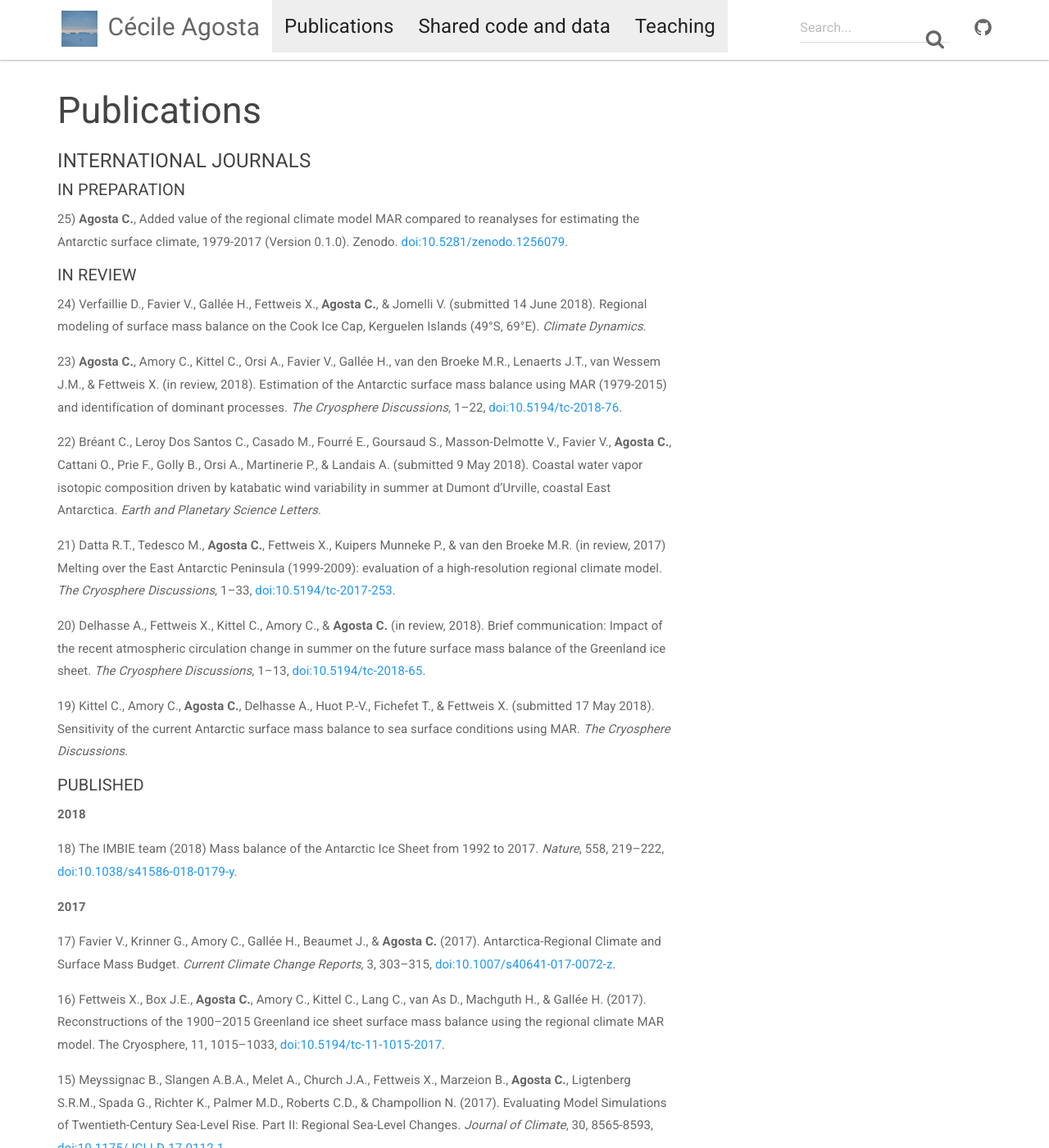
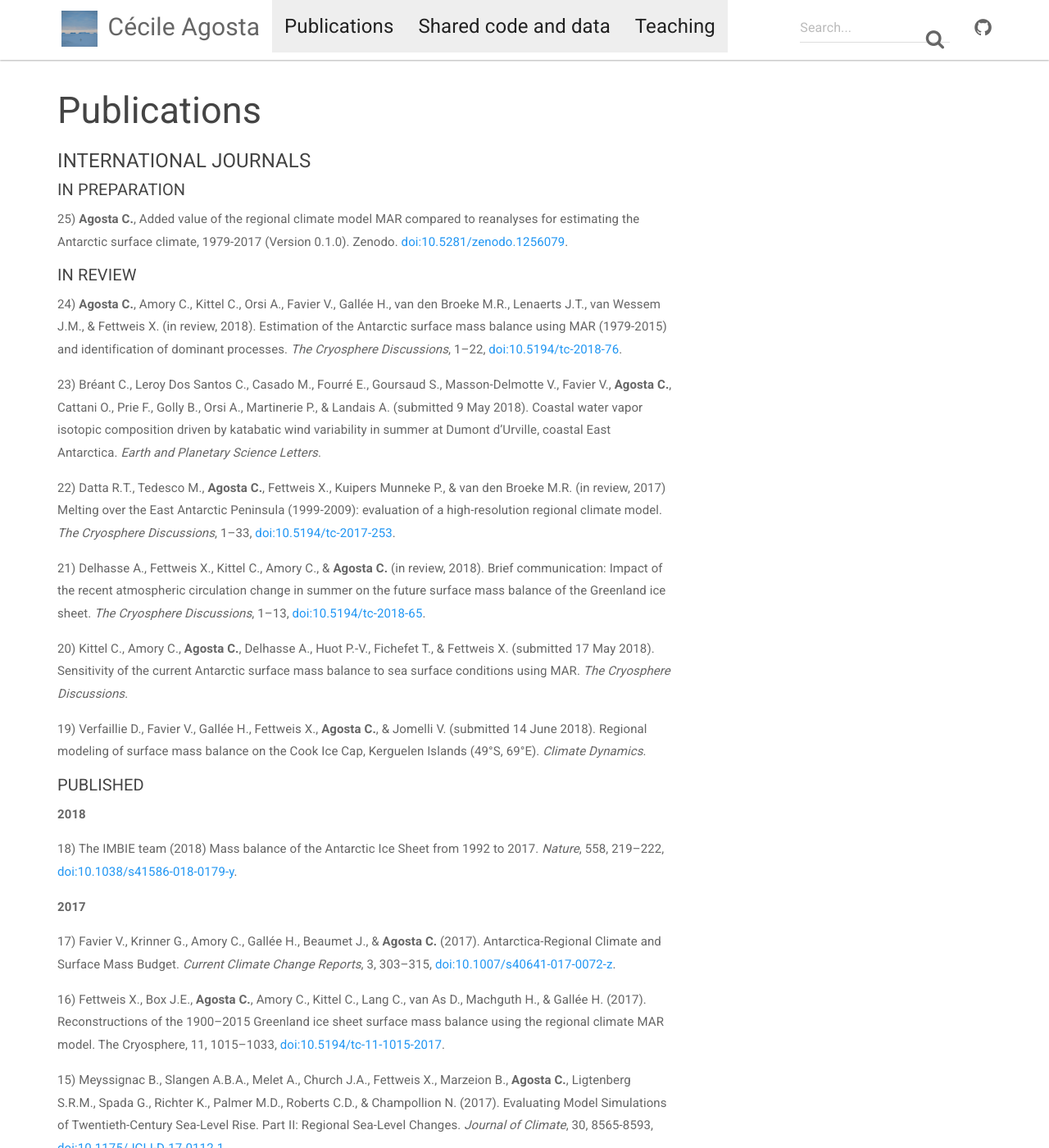
Before and after one commit to cecileagosta/cecileagosta.github.io, a Jekyll site: the page built from _docs/publications.md, in a window 1280 px wide and 1400 px high. Shown: the whole window at 82% size. Built offline with Jekyll 4.4.1, drawn with Linux system fonts in a browser that asks for light colours; nearby versions of some CDN libraries.

Commit message:
change numbers

```diff
--- a/_docs/publications.md
+++ b/_docs/publications.md
@@ -9,17 +9,17 @@
 
 ##### IN REVIEW
 
-24) Verfaillie D., Favier V., Gallée H., Fettweis X., **Agosta C.**, & Jomelli V. (submitted 14 June 2018). Regional modeling of surface mass balance on the Cook Ice Cap, Kerguelen Islands (49°S, 69°E). *Climate Dynamics*.
+24) **Agosta C.**, Amory C., Kittel C., Orsi A., Favier V., Gallée H., van den Broeke M.R., Lenaerts J.T., van Wessem J.M., & Fettweis X. (in review, 2018). Estimation of the Antarctic surface mass balance using MAR (1979-2015) and identification of dominant processes. *The Cryosphere Discussions*, 1–22, [doi:10.5194/tc-2018-76](https://doi.org/10.5194/tc-2018-76).
 
-23) **Agosta C.**, Amory C., Kittel C., Orsi A., Favier V., Gallée H., van den Broeke M.R., Lenaerts J.T., van Wessem J.M., & Fettweis X. (in review, 2018). Estimation of the Antarctic surface mass balance using MAR (1979-2015) and identification of dominant processes. *The Cryosphere Discussions*, 1–22, [doi:10.5194/tc-2018-76](https://doi.org/10.5194/tc-2018-76).
+23) Bréant C., Leroy Dos Santos C., Casado M., Fourré E., Goursaud S., Masson-Delmotte V., Favier V., **Agosta C.**, Cattani O., Prie F., Golly B., Orsi A., Martinerie P., & Landais A. (submitted 9 May 2018). Coastal water vapor isotopic composition driven by katabatic wind variability in summer at Dumont d'Urville, coastal East Antarctica. *Earth and Planetary Science Letters*.
 
-22) Bréant C., Leroy Dos Santos C., Casado M., Fourré E., Goursaud S., Masson-Delmotte V., Favier V., **Agosta C.**, Cattani O., Prie F., Golly B., Orsi A., Martinerie P., & Landais A. (submitted 9 May 2018). Coastal water vapor isotopic composition driven by katabatic wind variability in summer at Dumont d'Urville, coastal East Antarctica. *Earth and Planetary Science Letters*.
+22) Datta R.T., Tedesco M., **Agosta C.**, Fettweis X., Kuipers Munneke P., & van den Broeke M.R. (in review, 2017) Melting over the East Antarctic Peninsula (1999-2009): evaluation of a high-resolution regional climate model. *The Cryosphere Discussions*, 1–33, [doi:10.5194/tc-2017-253](https://doi.org/10.5194/tc-2017-253).
 
-21) Datta R.T., Tedesco M., **Agosta C.**, Fettweis X., Kuipers Munneke P., & van den Broeke M.R. (in review, 2017) Melting over the East Antarctic Peninsula (1999-2009): evaluation of a high-resolution regional climate model. *The Cryosphere Discussions*, 1–33, [doi:10.5194/tc-2017-253](https://doi.org/10.5194/tc-2017-253).
+21) Delhasse A., Fettweis X., Kittel C., Amory C., & **Agosta C.** (in review, 2018). Brief communication: Impact of the recent atmospheric circulation change in summer on the future surface mass balance of the Greenland ice sheet. *The Cryosphere Discussions*, 1–13, [doi:10.5194/tc-2018-65](https://doi.org/10.5194/tc-2018-65).
 
-20) Delhasse A., Fettweis X., Kittel C., Amory C., & **Agosta C.** (in review, 2018). Brief communication: Impact of the recent atmospheric circulation change in summer on the future surface mass balance of the Greenland ice sheet. *The Cryosphere Discussions*, 1–13, [doi:10.5194/tc-2018-65](https://doi.org/10.5194/tc-2018-65).
+20) Kittel C., Amory C., **Agosta C.**, Delhasse A., Huot P.-V., Fichefet T., & Fettweis X. (submitted 17 May 2018). Sensitivity of the current Antarctic surface mass balance to sea surface conditions using MAR. *The Cryosphere Discussions*.
 
-19) Kittel C., Amory C., **Agosta C.**, Delhasse A., Huot P.-V., Fichefet T., & Fettweis X. (submitted 17 May 2018). Sensitivity of the current Antarctic surface mass balance to sea surface conditions using MAR. *The Cryosphere Discussions*.
+19) Verfaillie D., Favier V., Gallée H., Fettweis X., **Agosta C.**, & Jomelli V. (submitted 14 June 2018). Regional modeling of surface mass balance on the Cook Ice Cap, Kerguelen Islands (49°S, 69°E). *Climate Dynamics*.
 
 ##### PUBLISHED
 
```
